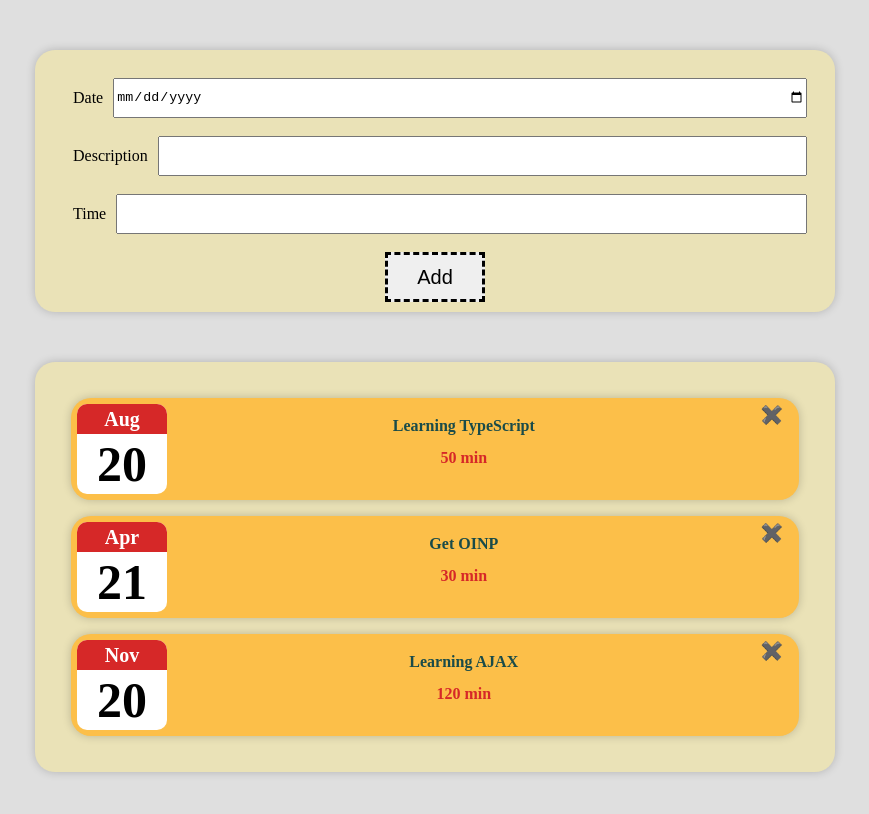
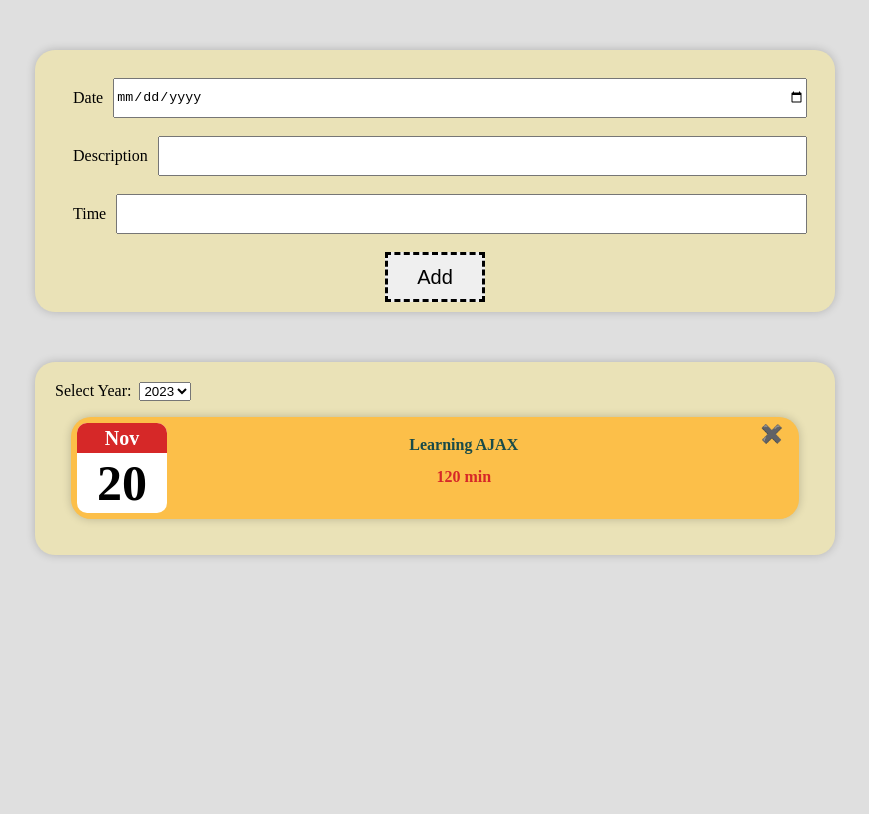
Before and after one commit to csyslow/log_practice, a React (Create React App) app: page / in a window 1280 px wide. Shown: the top 814 px of the page, without its empty margins (205-1074 px from the left). Built offline with nearby package versions, Linux system fonts and the light colour scheme.

Commit message:
delete bug fixed

```diff
--- a/public/index.html
+++ b/public/index.html
@@ -3,7 +3,7 @@
 <head>
     <meta charset="UTF-8">
     <meta name="viewport" content="width=device-width, initial-scale=1.0">
-    <title>Counter</title>
+    <title>My Log</title>
     <link rel="stylesheet" href="">
 </head>
 <body>
--- a/src/App.js
+++ b/src/App.js
@@ -36,10 +36,17 @@ const App = () => {
         console.log(logsData)
     }
 
-    const deleteLogHandler = (index) => {
+    // const deleteLogHandler = (index) => {
+    //     setLogsData(prevState => {
+    //         const newLogs = [...prevState];
+    //         newLogs.splice(index,1);
+    //         return newLogs
+    //     });
+    // }
+
+    const deleteLogHandler = (id) => {
         setLogsData(prevState => {
-            const newLogs = [...prevState];
-            newLogs.splice(index,1);
+            const newLogs = prevState.filter(item => item.id !== id);
             return newLogs
         });
     }
--- a/src/Components/Items/Items.js
+++ b/src/Components/Items/Items.js
@@ -18,7 +18,8 @@ const Items = (props) => {
     }
 
     const confirmHandler = () => {
-        props.onDelete(props.logIndex)
+        props.onDelete(props.logId)
+        setShowConfirm(false)
     }
     return (
         <Card className='item'>
--- a/src/Components/Logs/Logs.js
+++ b/src/Components/Logs/Logs.js
@@ -1,22 +1,32 @@
-import React from 'react';
+import React, { useCallback, useState } from 'react';
 import Items from '../Items/Items';
 import './Logs.css';
 import Card from '../UI/Card/Card';
+import LogsFilter from './LogsFilter/LogsFilter';
 
 const Logs = (props) => {
-
+    const [year, setYear] = useState(2023);
+    console.log(props.logsData);
+    let filterData = props.logsData.filter(item => item.date.getFullYear() === year);
+    console.log(year, filterData)
 
     {/* 遍历Data */ }
-    const logsItemData = props.logsData.map(((item, index) => <Items
-    logIndex={index}
-    onDelete={props.onDelete}
-    key={item.id}
-    desc={item.desc}
-    date={item.date}
-    time={item.time} />));
+    const logsItemData = filterData.map(((item) => <Items
+        logId={item.id}
+        onDelete={props.onDelete}
+        key={item.id}
+        desc={item.desc}
+        date={item.date}
+        time={item.time} />));
+
+    const updateYear = (year) => {
+        setYear(year);
+    }
 
     return (
         <Card className='logs'>
+            <LogsFilter currentYear={year} onYearChange={updateYear}/>
+
             {logsItemData.length !== 0 ? logsItemData : <p className='no-logs'>No Logs Now!</p>}
         </Card>
     );
--- /dev/null
+++ b/src/Components/Logs/LogsFilter/LogsFilter.js
@@ -0,0 +1,22 @@
+import React from 'react';
+
+const LogsFilter = (props) => {
+
+    const yearChangeHandler = (event) => {
+        console.log(event.target.value)
+        props.onYearChange(+event.target.value)
+    }
+
+    return (
+        <div>
+            Select Year:&nbsp;&nbsp;
+            <select value={props.currentYear} onChange={yearChangeHandler}>
+                <option value={2022}>2022</option>
+                <option value={2023}>2023</option>
+                <option value={2024}>2024</option>
+            </select>
+        </div>
+    );
+};
+
+export default LogsFilter;
```
